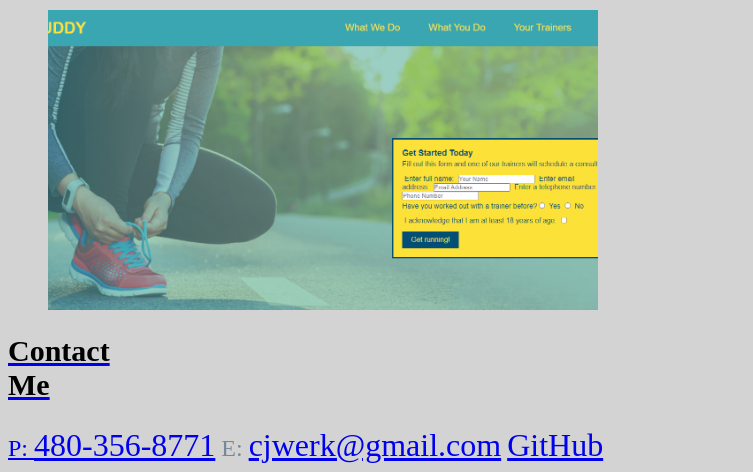
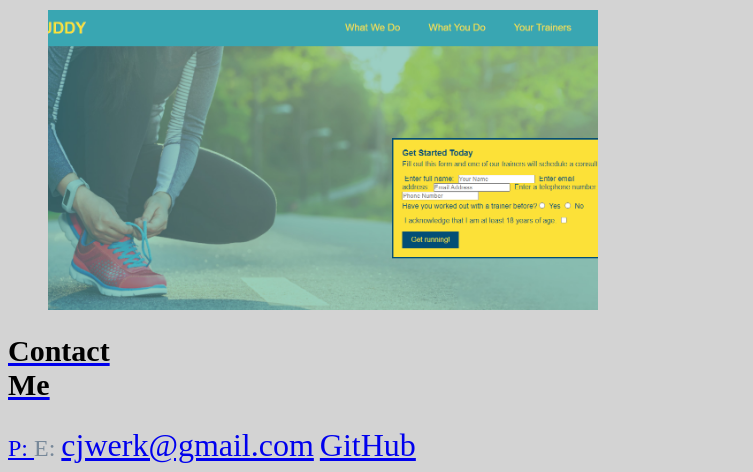
Before and after one commit to cjwerk/RamWerk-Studios, a plain HTML site: page index.html in a window 1280 px wide. Shown: the part 794-1266 px from the top of the page, without its empty margins (0-753 px from the left). Drawn offline with Linux system fonts and the light colour scheme.

Commit message:
Update index.html

```diff
--- a/index.html
+++ b/index.html
@@ -43,7 +43,7 @@
             </section>
             <footer id="contact-me" class="contact-me">
                 <h2 class="section-title">Contact<br/> Me</h2>
-                P: <a href="480-356-8771" class="contact-info">480-356-8771</a>
+                P: <a href="" class="contact-info"></a>
                 E: <a href="cjwerk@gmail.com" class="contact-info">cjwerk@gmail.com</a>
                  <a href="https://github.com/cjwerk" class="contact-info">GitHub</a>
             </footer>
```
